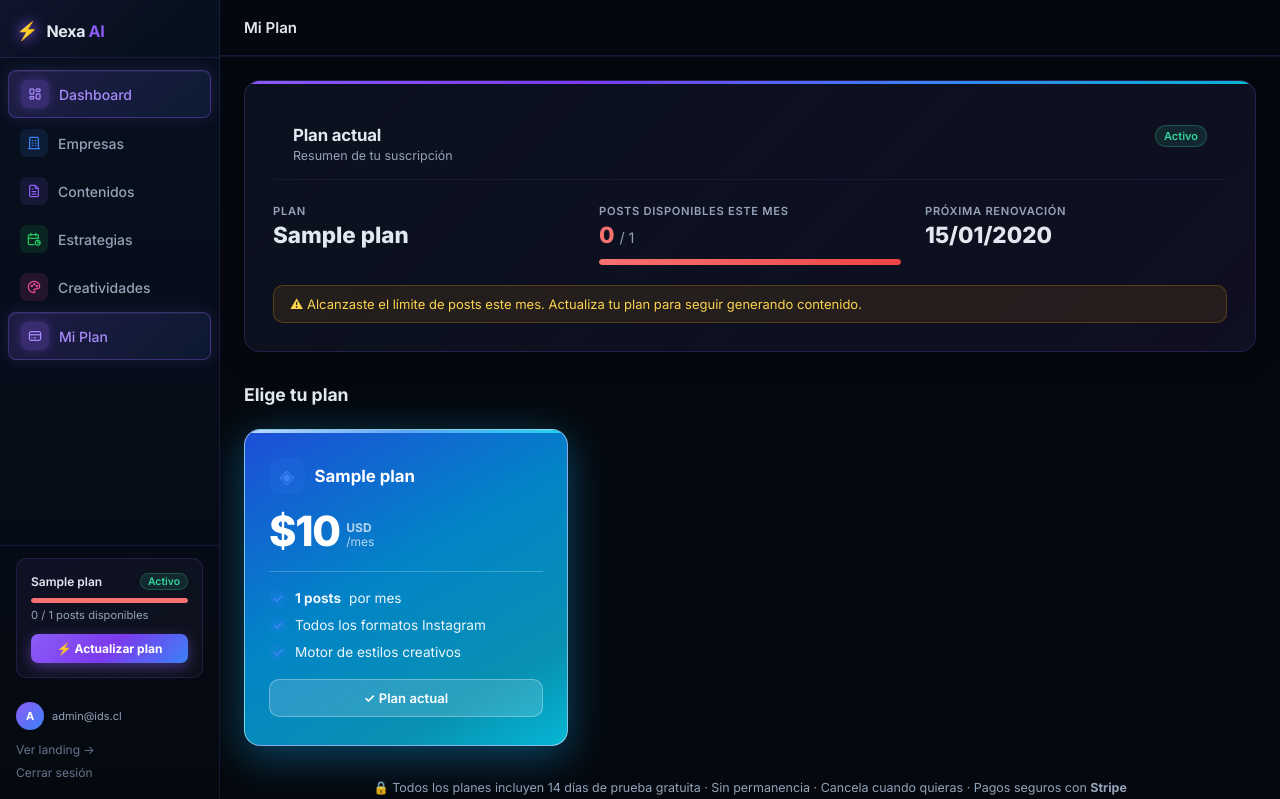
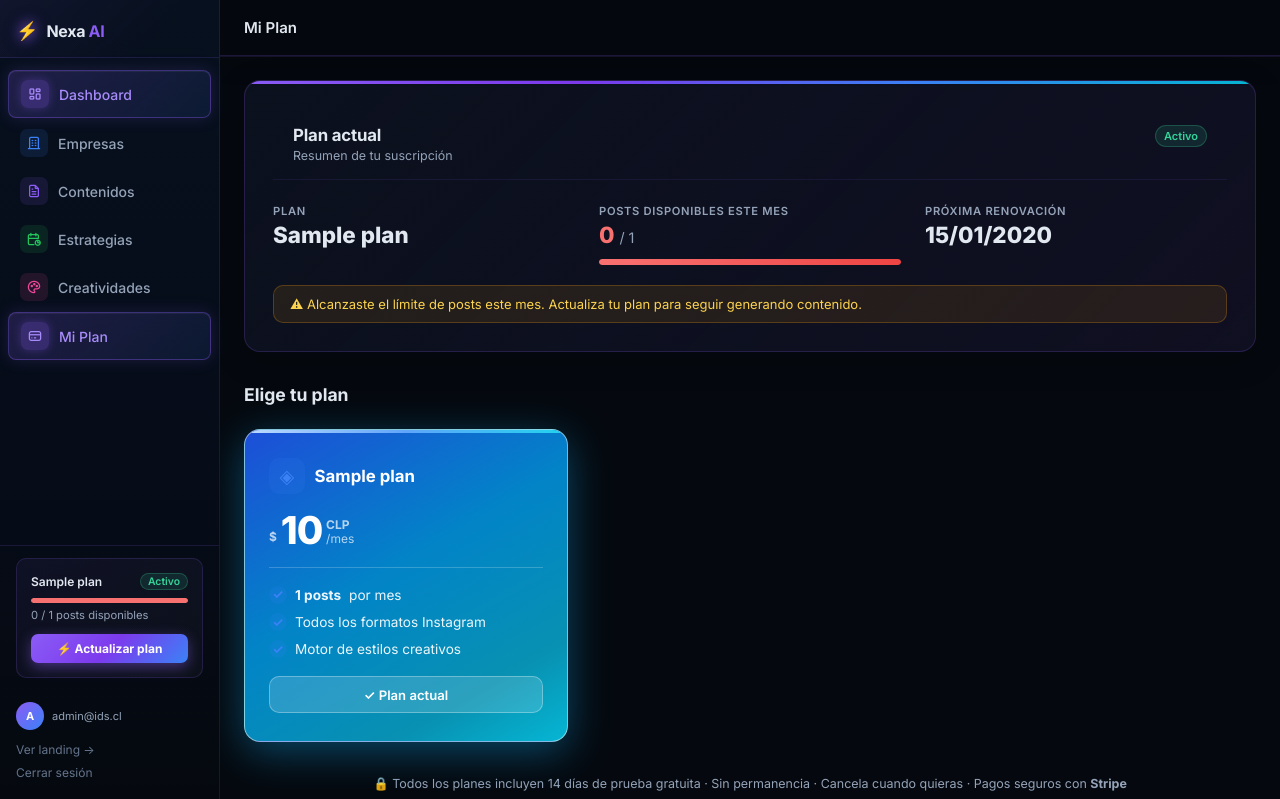
Before and after one commit to cmoscoso25/idsdigital, a Django app: page /nexa/app/billing/ in a window 1280 px wide. Shown: the top 799 px of the page. Run offline with Django 5.2, Linux system fonts and the light colour scheme; a user stored in the database is signed in; data comes from the database, SQL or seed files in the repository; tables that the repository leaves empty hold one stand-in row (values such as "Sample post").

Commit message:
feat(billing): precios en peso chileno (CLP) en página de planes
- Plan.precio_clp: nuevo campo PositiveIntegerField con default=0
- Plan.precio_clp_fmt: propiedad que formatea con punto como separador (13.990)
- Migración 0002_add_precio_clp_plan aplicada
- Precios iniciales: Starter $13.990 / Pro $26.990 / Agency $72.990 CLP
- billing.html: muestra precio_clp_fmt + etiqueta CLP en lugar de USD
- admin: precio_clp visible y editable en list_display
- CSS: .nxa-plan-currency--prefix para signo $ alineado al precio grande

Co-Authored-By: Claude Sonnet 4.6 <noreply@anthropic.com>

```diff
--- a/billing/admin.py
+++ b/billing/admin.py
@@ -4,8 +4,8 @@ from billing.models import Plan, Subscription
 
 @admin.register(Plan)
 class PlanAdmin(admin.ModelAdmin):
-    list_display = ["nombre", "tier", "precio_usd", "posts_por_mes", "stripe_price_id", "activo", "orden"]
-    list_editable = ["activo", "orden", "stripe_price_id"]
+    list_display = ["nombre", "tier", "precio_clp", "precio_usd", "posts_por_mes", "stripe_price_id", "activo", "orden"]
+    list_editable = ["precio_clp", "activo", "orden", "stripe_price_id"]
     ordering = ["orden"]
 
 
--- a/billing/models.py
+++ b/billing/models.py
@@ -16,6 +16,7 @@ class Plan(models.Model):
     tier = models.CharField(max_length=20, choices=TIER_CHOICES, unique=True)
     nombre = models.CharField(max_length=60)
     precio_usd = models.DecimalField(max_digits=6, decimal_places=2)
+    precio_clp = models.PositiveIntegerField(default=0, help_text="Precio en pesos chilenos (CLP) para mostrar en la interfaz")
     posts_por_mes = models.PositiveIntegerField(help_text="Límite de contenidos generados por mes")
     stripe_price_id = models.CharField(max_length=100, blank=True, help_text="price_xxx de Stripe")
     activo = models.BooleanField(default=True)
@@ -25,6 +26,11 @@ class Plan(models.Model):
         ordering = ["orden"]
         verbose_name = "Plan"
         verbose_name_plural = "Planes"
+
+    @property
+    def precio_clp_fmt(self):
+        """Precio formateado con puntos como separador de miles (formato chileno)."""
+        return f"{self.precio_clp:,}".replace(",", ".")
 
     def __str__(self):
         return f"{self.nombre} (${self.precio_usd}/mes)"
--- a/static/css/nexa_app.css
+++ b/static/css/nexa_app.css
@@ -2944,8 +2944,9 @@
 .nxa-plan-name { font-size: 1.05rem; font-weight: 700; color: var(--nxa-text); }
 
 /* Price */
-.nxa-plan-price { display: flex; align-items: flex-end; gap: .4rem; }
-.nxa-plan-amount { font-size: 2.6rem; font-weight: 900; color: var(--nxa-text); line-height: 1; letter-spacing: -.03em; }
+.nxa-plan-price { display: flex; align-items: flex-end; gap: .25rem; }
+.nxa-plan-currency--prefix { font-size: 1.4rem; font-weight: 700; color: rgba(255,255,255,.8); padding-bottom: .35rem; }
+.nxa-plan-amount { font-size: 2.4rem; font-weight: 900; color: var(--nxa-text); line-height: 1; letter-spacing: -.03em; }
 .nxa-plan-price-right { display: flex; flex-direction: column; padding-bottom: .2rem; }
 .nxa-plan-currency { font-size: .75rem; font-weight: 700; color: var(--nxa-text-muted); line-height: 1.2; }
 .nxa-plan-period { font-size: .75rem; color: var(--nxa-text-muted); line-height: 1.2; }
--- a/templates/nexa/billing.html
+++ b/templates/nexa/billing.html
@@ -84,9 +84,10 @@
         </div>
 
         <div class="nxa-plan-price">
-          <span class="nxa-plan-amount">${{ plan.precio_usd|floatformat:0 }}</span>
+          <span class="nxa-plan-currency nxa-plan-currency--prefix">$</span>
+          <span class="nxa-plan-amount">{{ plan.precio_clp_fmt }}</span>
           <div class="nxa-plan-price-right">
-            <span class="nxa-plan-currency">USD</span>
+            <span class="nxa-plan-currency">CLP</span>
             <span class="nxa-plan-period">/mes</span>
           </div>
         </div>
```
Also changed, not shown: billing/migrations/0002_add_precio_clp_plan.py (added).
